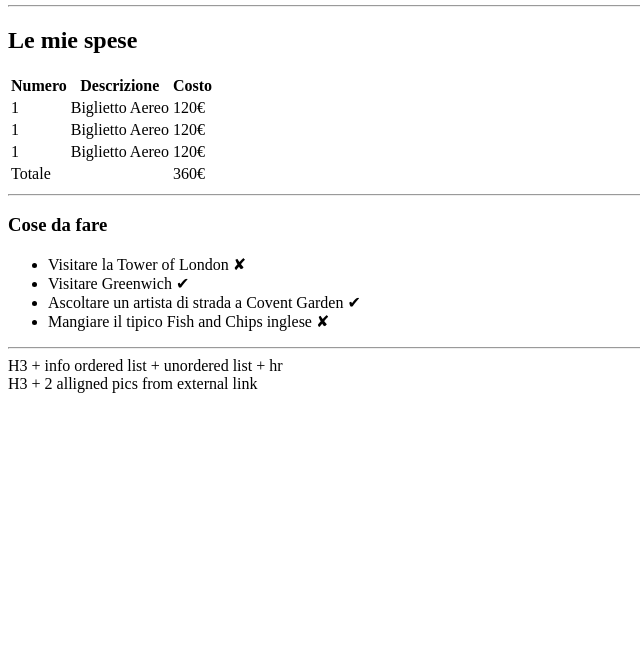
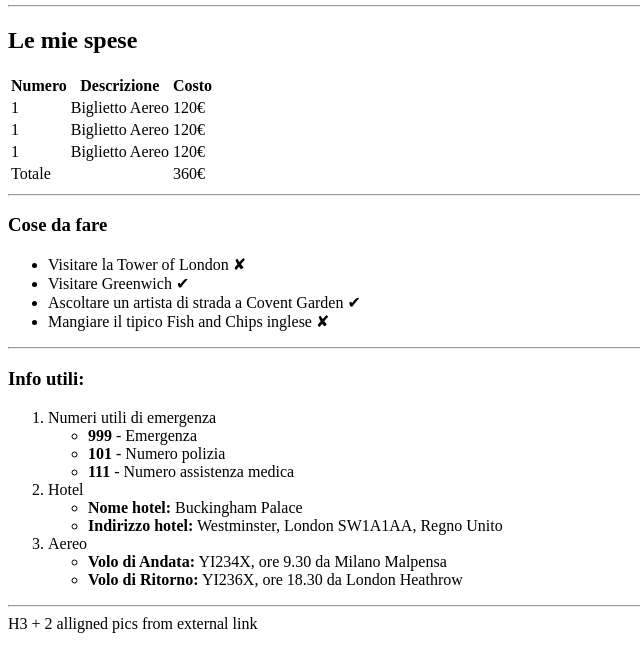
Before and after one commit to MarBozzz/html-london-trip, a plain HTML site: page index.html in a window 1280 px wide. Shown: the part 101-772 px from the top of the page, without its empty margins (0-640 px from the left). Drawn offline with Linux system fonts and the light colour scheme.

Commit message:
[added] info list section

```diff
--- a/index.html
+++ b/index.html
@@ -94,14 +94,47 @@
     </ul>
 
     <hr>
-<!--/ sezione to do list -->
+
+  </section>
+  <!--/ sezione to do list -->
 
 
+    <!--/ sezione info utili -->
+  <section>
+
+    <h3>Info utili:</h3>
+
+    <ol>
+
+      <li>Numeri utili di emergenza
+        <ul>
+          <li><strong>999</strong> - Emergenza</li>
+          <li><strong>101</strong> - Numero polizia</li>
+          <li><strong>111</strong> - Numero assistenza medica</li>
+        </ul>
+      </li>
+
+      <li>Hotel
+        <ul>
+          <li><strong>Nome hotel:</strong> Buckingham Palace</li>
+          <li><strong>Indirizzo hotel:</strong> Westminster, London SW1A1AA, Regno Unito</li>
+        </ul>
+      </li>
+
+      <li>Aereo
+        <ul>
+          <li><strong>Volo di Andata:</strong> YI234X, ore 9.30 da Milano Malpensa</li>
+          <li><strong>Volo di Ritorno:</strong> YI236X, ore 18.30 da London Heathrow</li>
+        </ul>
+      </li>
+
+    </ol>
+
+    <hr>
+
   </section>
+      <!--/ sezione info utili -->
 
-  <section>
-    H3 + info ordered list + unordered list + hr
-  </section>
 
   <section>
     H3 + 2 alligned pics from external link
```
